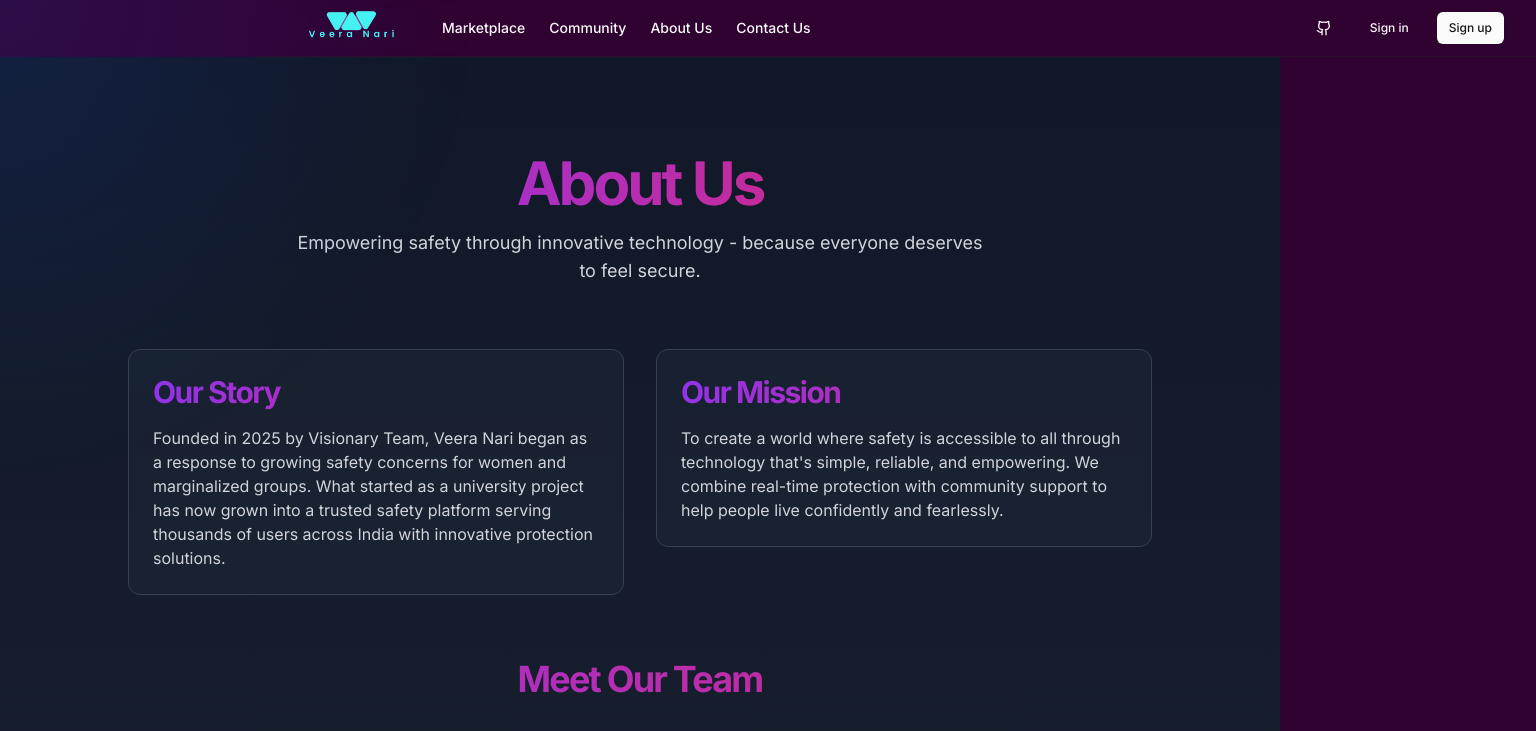
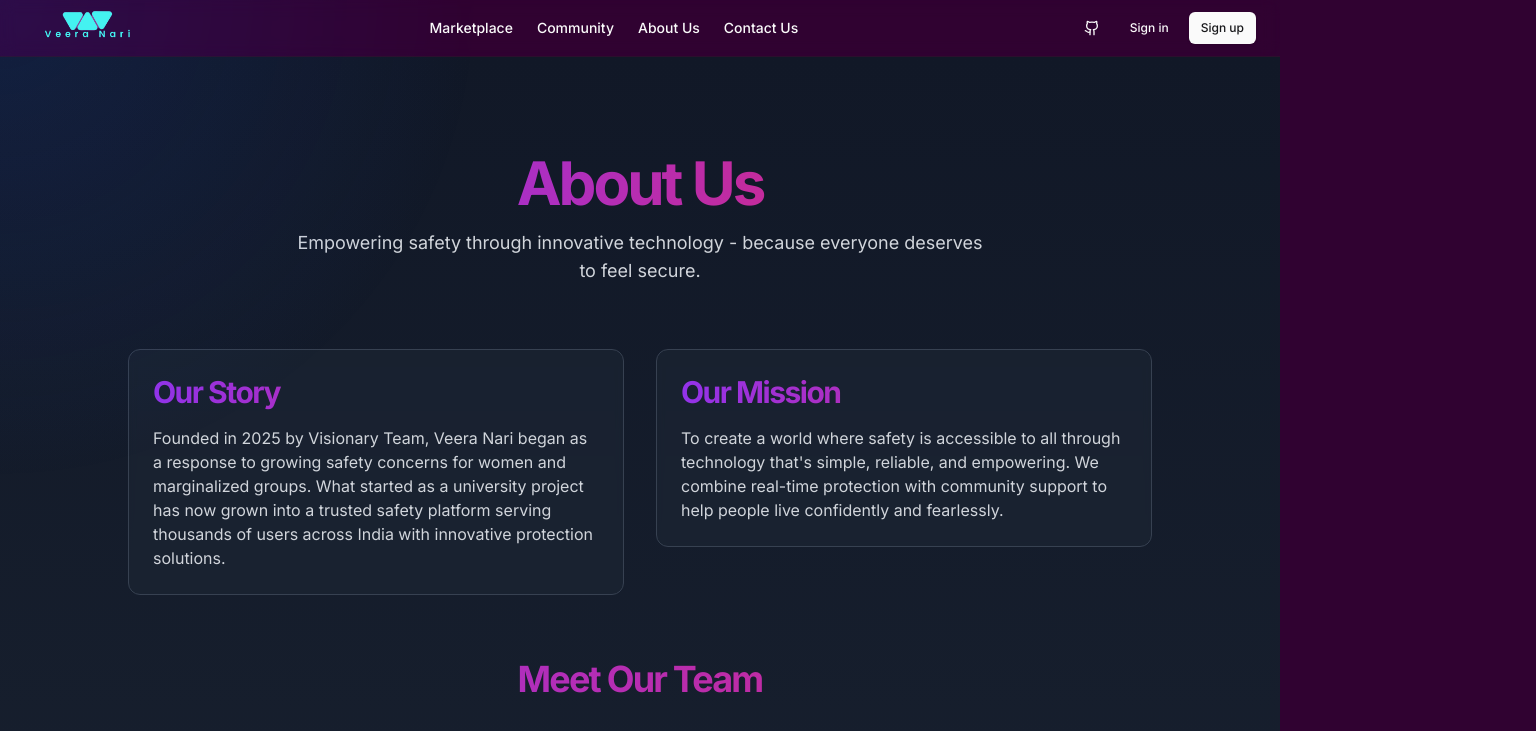
Before and after one commit to Swapnil-M1D62Y402/Veera-Nari-Website, a Next.js app in the folder client/: page /about in a window 1280 px wide. Shown: the top 731 px of the page, 1536 px wide, since content can reach past the window. Built offline with nearby package versions, Linux system fonts and the light colour scheme; no server answers.

Commit message:
fixed the home page navbar

```diff
--- a/client/components/navbar.tsx
+++ b/client/components/navbar.tsx
@@ -11,10 +11,11 @@
   const [open, setOpen] = useState(false)
 
   return (
-    <header className="sticky top-0 z-50 w-full border-b border-border/40 bg-background/95 backdrop-blur supports-[backdrop-filter]:bg-background/60 ml-0 md:ml-64">
-      <div className="container flex h-14 max-w-screen-2xl items-center">
+    <header className="sticky top-0 z-50 w-full border-b border-border/40 bg-background/95 backdrop-blur supports-[backdrop-filter]:bg-background/60">
+      <div className="px-4 md:px-6 mx-auto flex h-14 items-center justify-between max-w-7xl">
+        <div className="flex items-center gap-4">
           {/* Mobile Menu Button */}
-        <div className="flex md:hidden mr-4">
+          <div className="flex md:hidden">
             <Sheet open={open} onOpenChange={setOpen}>
               <SheetTrigger asChild>
                 <Button variant="ghost" size="icon">
@@ -27,24 +28,13 @@
                   <SheetTitle className="text-left">Menu</SheetTitle>
                 </SheetHeader>
                 <nav className="flex flex-col space-y-6 pt-6">
-                <Link href="/marketplace" onClick={() => setOpen(false)} className="text-lg">
-                  Marketplace
-                </Link>
-                <Link href="/community" onClick={() => setOpen(false)} className="text-lg">
-                  Community
-                </Link>
-                <Link href="/about" onClick={() => setOpen(false)} className="text-lg">
-                  About Us
-                </Link>
-                <Link href="/contact" onClick={() => setOpen(false)} className="text-lg">
-                  Contact Us
-                </Link>
+                  {/* Mobile menu links */}
                 </nav>
               </SheetContent>
             </Sheet>
           </div>
 
-        <Link href="/" className="mr-6 flex items-center space-x-2">
+          <Link href="/" className="flex items-center space-x-2">
             <Image
               src="/logo_2.png"
               alt="logo"
@@ -52,9 +42,10 @@
               height={100}
             />
           </Link>
+        </div>
 
         {/* Desktop Navigation */}
-        <nav className="hidden md:flex flex-1 items-center space-x-6 text-sm font-medium">
+        <nav className="hidden md:flex items-center space-x-6 text-sm font-medium">
           <Link href="/marketplace" className="transition-colors hover:text-primary">
             Marketplace
           </Link>
@@ -69,21 +60,24 @@
           </Link>
         </nav>
 
-        <div className="flex items-center space-x-4">
+        {/* Auth Buttons */}
+        <div className="flex items-center gap-2">
           <Link href="https://github.com/Swapnil-M1D62Y402/Veera-Nari-Website" target="_blank" rel="noreferrer">
             <Button variant="ghost" size="icon">
               <Github className="h-4 w-4" />
               <span className="sr-only">GitHub</span>
             </Button>
           </Link>
-          <Link href="/login" className="flex gap-4">
-            <Button variant="ghost" size="sm"> Sign in </Button>
+          <div className="flex items-center gap-2">
+            <Link href="/login">
+              <Button variant="ghost" size="sm">Sign in</Button>
             </Link>
             <Link href="/signup">
               <Button size="sm">Sign up</Button>
             </Link>
           </div>
         </div>
+      </div>
     </header>
   )
 }
```
Lines whose indentation alone changed are shown as unchanged.
